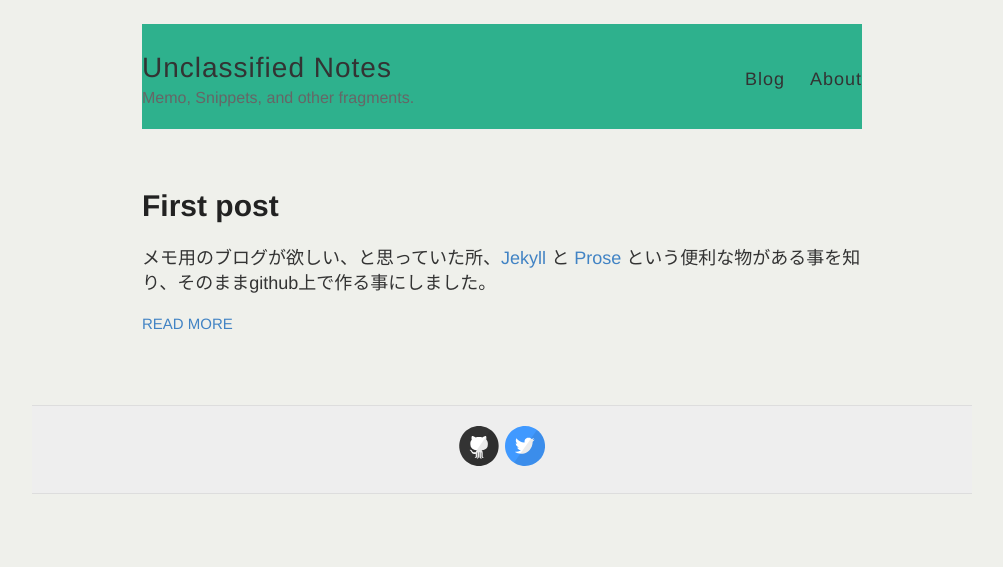
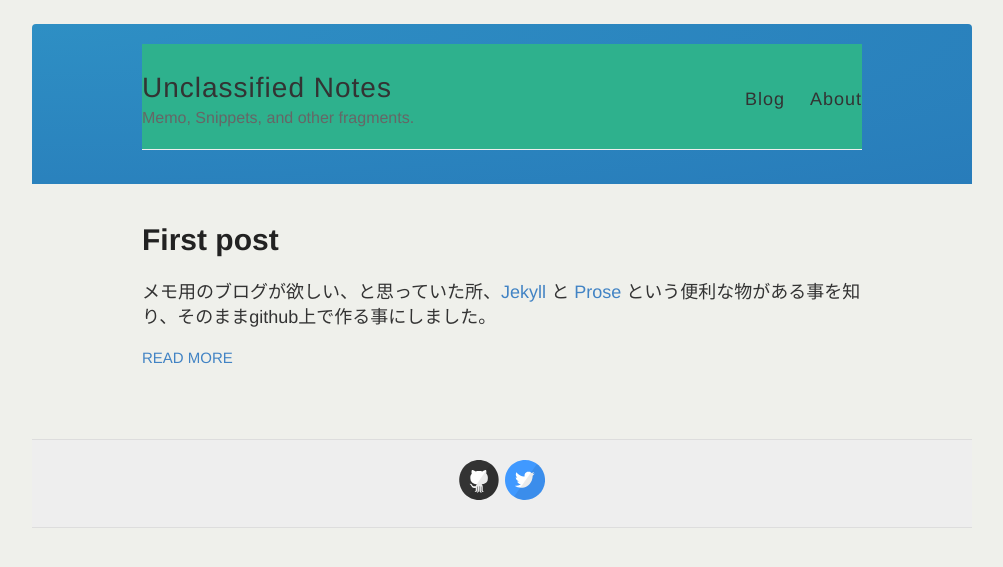
Before and after one commit to cytb/cytb.github.io, a Jekyll site: the page built from index.html, in a window 1280 px wide. Shown: the top 567 px of the page, without its empty margins (138-1141 px from the left). Built offline with Jekyll 4.4.1, drawn with Linux system fonts in a browser that asks for light colours; Markdown is read by kramdown in place of the engine named in the settings.

Commit message:
fixed stylesheets for blog-header..

```diff
--- a/_layouts/default.html
+++ b/_layouts/default.html
@@ -17,7 +17,8 @@
 
   <body>
     <div class="whole-wrapper">
-      <div class="wrapper-masthead">
+      <div class="blog-header">
+        <div class="wrapper-masthead inner">
           <div class="container">
             <header class="masthead clearfix">
               <div class="site-info">
@@ -30,6 +31,7 @@
                 <a href="{{ site.baseurl }}/about">About</a>
               </nav>
             </header>
+          </div>
         </div>
       </div>
 
--- a/style.scss
+++ b/style.scss
@@ -27,6 +27,21 @@ body {
   margin: 24px auto;
   border-radius: 8px;
   width: 940px;
+}
+
+.blog-header {
+	border-radius: 4px 4px 0 0;
+	height: 160px;
+	background-color: #287cba;
+	background-image: -webkit-radial-gradient(left top, ellipse cover, #2e8fc4 0%, #287cba 100%);
+	background-image:    -moz-radial-gradient(left top, ellipse cover, #2e8fc4 0%, #287cba 100%);
+	background-image:     -ms-radial-gradient(left top, ellipse cover, #2e8fc4 0%, #287cba 100%);
+	background-image:         radial-gradient(left top, ellipse cover, #2e8fc4 0%, #287cba 100%);
+	position: relative;
+}
+
+.blog-header .inner {
+	padding: 20px;
 }
 
 
```
Lines whose indentation alone changed are shown as unchanged.
